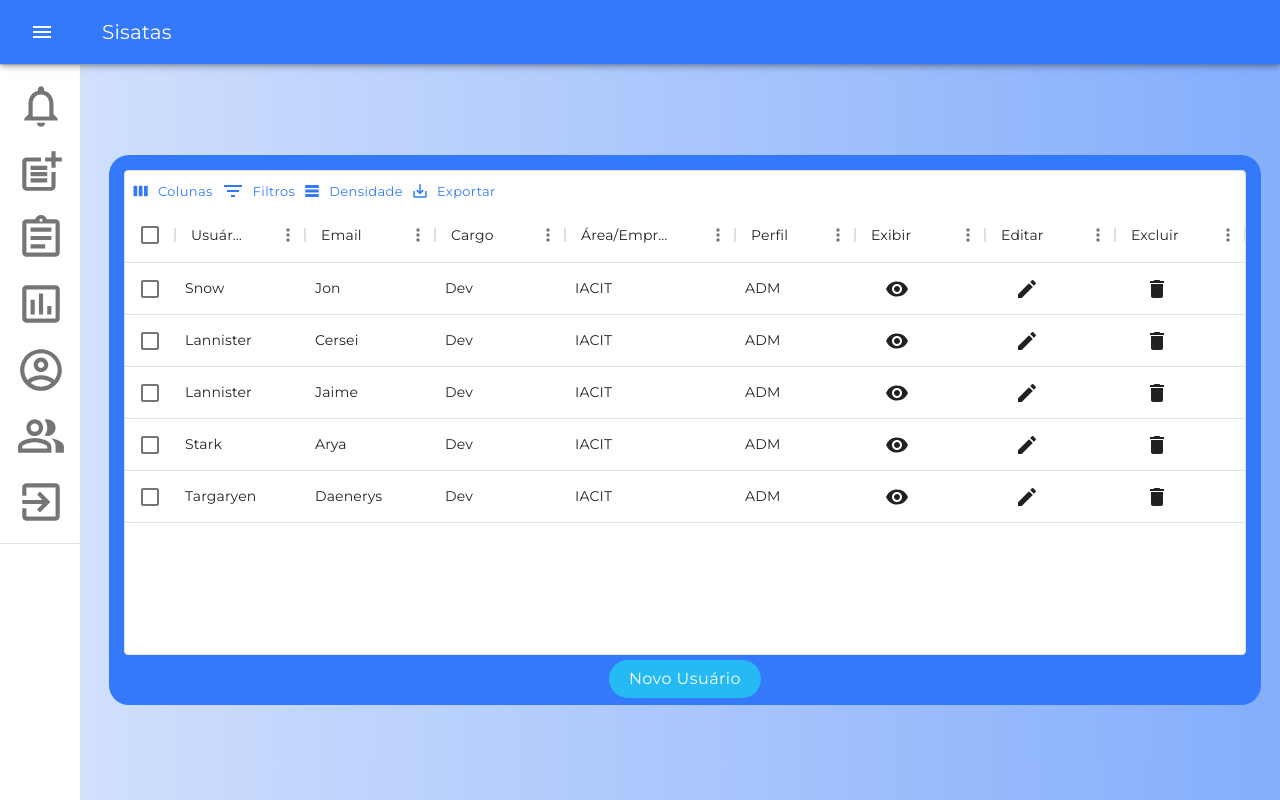
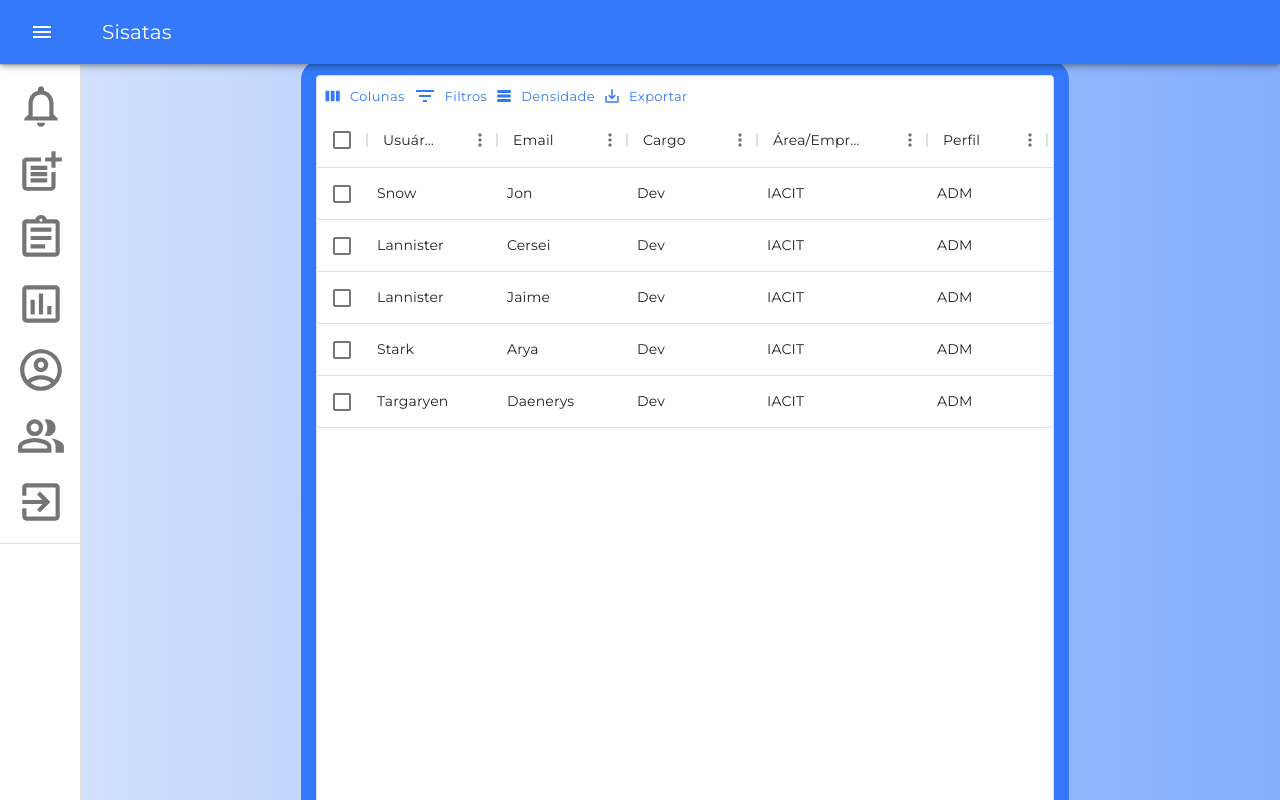
Before and after one commit to BureauTech/ProjectSisatas, a React (Create React App) app in the folder client/: page /users-list in a window 1280 px wide. Shown: the top 800 px of the page. Built offline with nearby package versions, Linux system fonts and the light colour scheme.

Commit message:
fix user list with opened menu

```diff
--- a/client/src/components/UserList/UserList.js
+++ b/client/src/components/UserList/UserList.js
@@ -16,8 +16,8 @@ const useStyles = makeStyles((theme) => ({
         borderRadius: "20px",
         padding: 15,
         paddingBottom: 50,
-        width: '90%',
-        height: 550,
+        width: '60%',
+        height: 900,
         marginRight: 10
     },
     datagrid: {
```
